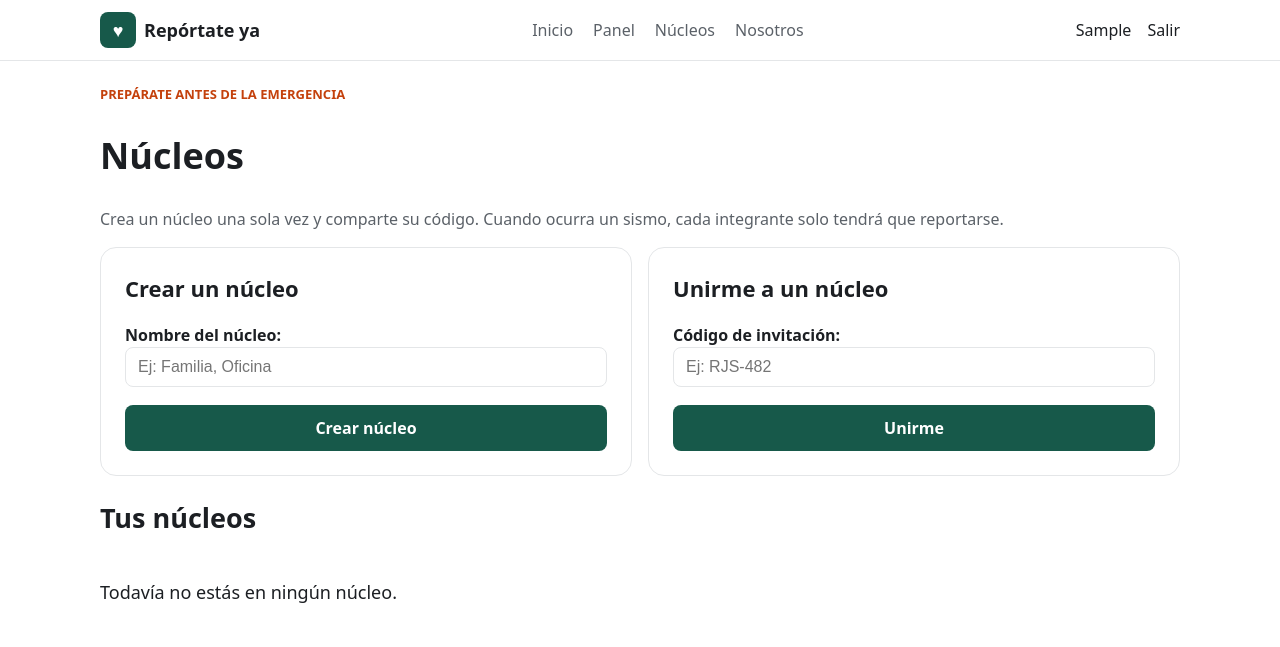
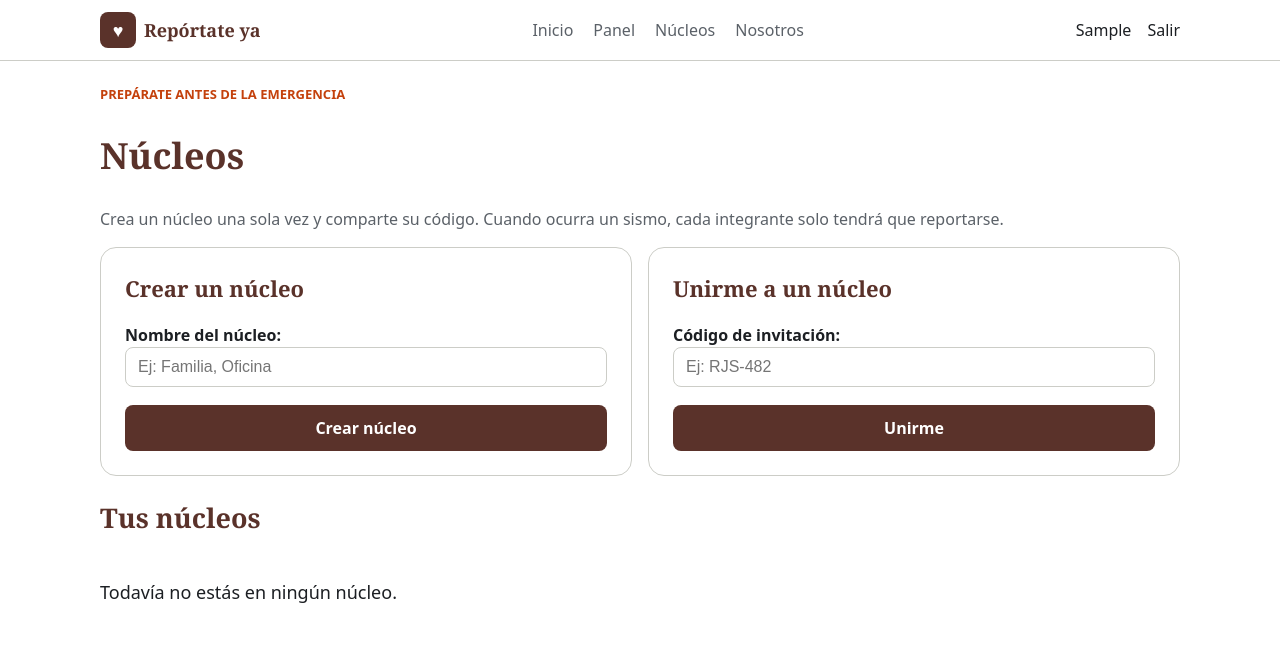
Before and after one commit to Jorge28319/Core-5, a Django app: page /nucleos/ in a window 1280 px wide. Shown: the top 647 px of the page. Run offline with Django 5.2, Linux system fonts and the light colour scheme; the visitor is signed in with stand-in values (Sample User, id 1); data that the repository does not hold is empty.

Commit message:
Cambiar paleta de colores y letra de los titulos

```diff
--- a/proyectoInicial/core/static/core/estilos.css
+++ b/proyectoInicial/core/static/core/estilos.css
@@ -1,11 +1,16 @@
 :root {
+    --marca: #5a322a;
+    --acento: #bc7b6f;
+    --salmon: #e4a499;
+    --azul: #718a9e;
+    --gris: #cccdc7;
     --verde: #17594a;
     --verde-claro: #e3f1ec;
     --naranjo: #c4410c;
     --naranjo-claro: #fde6dc;
     --texto: #1c1f23;
     --texto-suave: #5b6168;
-    --borde: #e4e6e8;
+    --borde: #cccdc7;
     --fondo-suave: #f4f5f6;
 }
 
@@ -16,6 +21,13 @@ body {
     line-height: 1.5;
     color: var(--texto);
     background: #ffffff;
+}
+
+h1,
+h2,
+.logo {
+    font-family: Georgia, "Noto Serif", "Times New Roman", serif;
+    color: var(--marca);
 }
 
 a {
@@ -52,7 +64,7 @@ a {
     width: 36px;
     height: 36px;
     border-radius: 8px;
-    background: var(--verde);
+    background: var(--marca);
     color: #ffffff;
 }
 
@@ -71,11 +83,12 @@ a {
     gap: 16px;
     font-size: 16px;
 }
+
 .boton {
     display: inline-block;
     padding: 8px 16px;
     border-radius: 8px;
-    background: var(--verde);
+    background: var(--marca);
     color: #ffffff;
     font-weight: bold;
 }
@@ -142,6 +155,7 @@ button {
 .cuenta form {
     margin: 0;
 }
+
 .errorlist {
     margin: 0;
     padding: 0;
@@ -154,6 +168,7 @@ button {
     font-size: 14px;
     color: var(--texto-suave);
 }
+
 .suave {
     color: var(--texto-suave);
     font-size: 16px;
@@ -177,6 +192,7 @@ button {
 .ayuda {
     background: var(--naranjo);
 }
+
 .ultimo {
     margin-top: 20px;
     padding-top: 12px;
@@ -190,6 +206,7 @@ button {
     text-transform: uppercase;
     color: var(--texto-suave);
 }
+
 .columnas {
     display: grid;
     gap: 16px;
@@ -217,20 +234,21 @@ button {
     font-size: 32px;
     font-weight: bold;
     letter-spacing: 4px;
-    color: var(--verde);
+    color: var(--acento);
 }
 
 .mensaje {
     padding: 12px 16px;
     border-radius: 8px;
-    background: var(--verde-claro);
-    color: var(--verde);
+    background: var(--salmon);
+    color: var(--marca);
 }
 
 .naranjo {
     color: var(--naranjo);
 }
+
 .enlace-mapa {
-    color: var(--verde);
+    color: var(--marca);
     font-weight: bold;
 }
```
